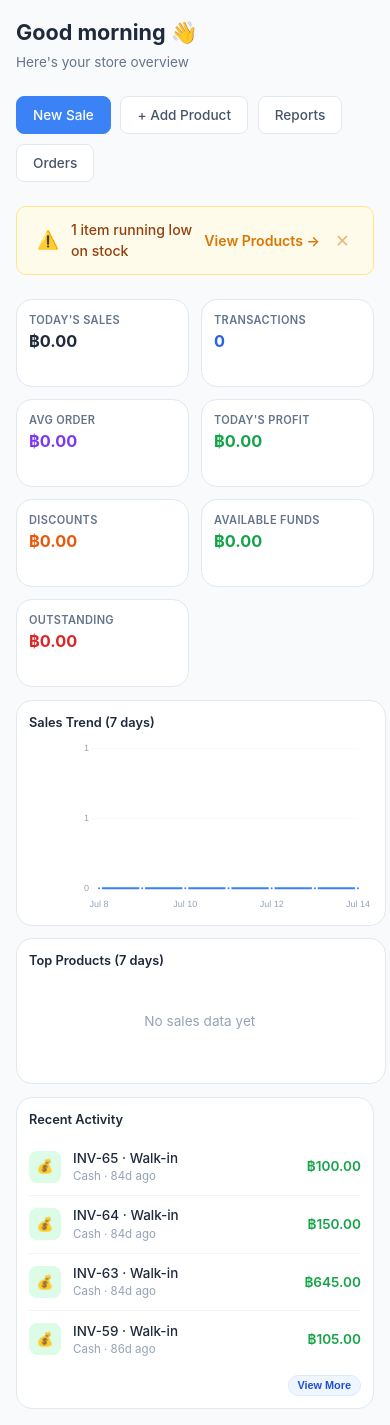
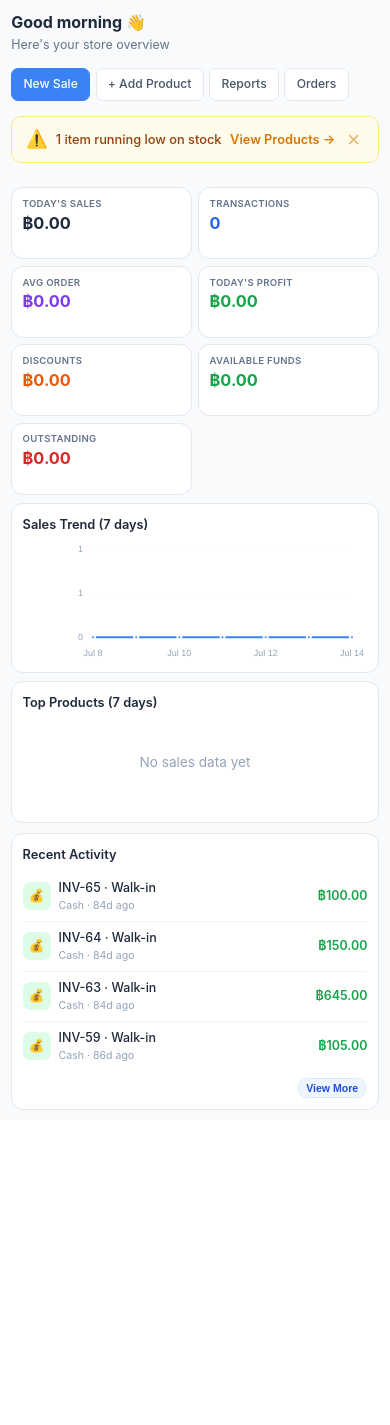
Before and after one commit to kkharal/pos, a Flask app: page / in a window 390 px wide. Shown: the part 56-1481 px from the top of the page. After the commit the page ends 1166 px from the top, so only its background shows below. Run offline with Flask 3, Linux system fonts and the light colour scheme; the visitor is signed in with stand-in values (Sample User, id 1); data comes from the database, SQL or seed files in the repository; data that the repository does not hold is empty.

Commit message:
fix the incompatability for small screen issue (#28)
Co-authored-by: kkharal <kumarar.cumdy@gmail.com>

```diff
--- a/templates/index.html
+++ b/templates/index.html
@@ -55,7 +55,7 @@
         .dash-grid { display: grid; grid-template-columns: 1fr; gap: 1rem; margin-bottom: 1rem; }
 
         /* ===== Cards ===== */
-        .dash-card { background: white; border: 1px solid #e2e8f0; border-radius: 12px; padding: 1.25rem; }
+        .dash-card { background: white; border: 1px solid #e2e8f0; border-radius: 12px; padding: 1.25rem; min-width: 0; overflow: hidden; }
         .dash-card-title { font-size: 0.88rem; font-weight: 600; color: #1e293b; margin-bottom: 1rem; }
 
         /* ===== Top Products ===== */
@@ -97,50 +97,65 @@
             .kpi-grid { grid-template-columns: repeat(3, minmax(0, 1fr)); }
         }
 
+        /* Medium mobile: chart + top products side by side */
+        @media (min-width: 501px) and (max-width: 768px) {
+            .dash-grid { grid-template-columns: 1fr 1fr; gap: 0.6rem; }
+            #salesTrendChart { height: 150px !important; max-height: 150px !important; }
+            #best-sellers-list { max-height: 150px; overflow-y: auto; }
+        }
+
         @media (max-width: 768px) {
-            .dash-layout { padding: 1rem; }
-            .kpi-grid { grid-template-columns: repeat(2, minmax(0, 1fr)); }
-            .kpi-grid { gap: 0.75rem; margin-bottom: 0.85rem; }
-            .kpi-card { min-height: 88px; padding: 0.75rem; border-radius: 16px; }
-            .kpi-value { font-size: 1.02rem; }
-            .kpi-change { font-size: 0.66rem; }
+            .dash-layout { padding: 0.85rem 0.9rem; }
+            .dash-header { margin-bottom: 0.85rem; }
+            .dash-greeting { font-size: 1.1rem; }
+            .dash-subtitle { font-size: 0.78rem; margin-top: 0.1rem; }
 
-            .dash-grid { gap: 0.75rem; margin-bottom: 0.85rem; }
-            .dash-card { padding: 0.75rem; border-radius: 16px; }
-            .dash-card-title { font-size: 0.8rem; margin-bottom: 0.55rem; }
+            .quick-actions { gap: 0.4rem; margin-bottom: 1rem; }
+            .quick-action { padding: 0.42rem 0.8rem; font-size: 0.8rem; border-radius: 7px; }
 
-            #sales-trend-card,
-            #top-products-card {
-                padding: 0.75rem;
-                border-radius: 16px;
-            }
+            .kpi-grid { grid-template-columns: repeat(2, minmax(0, 1fr)); gap: 0.5rem; margin-bottom: 0.65rem; }
+            .kpi-card { min-height: 80px; padding: 0.65rem 0.75rem; border-radius: 12px; }
+            .kpi-label { font-size: 0.63rem; margin-bottom: 0.15rem; }
+            .kpi-value { font-size: 1rem; }
+            .kpi-change { font-size: 0.64rem; }
 
-            #sales-trend-card .dash-card-title,
-            #top-products-card .dash-card-title {
-                font-size: 0.8rem;
-                margin-bottom: 0.55rem;
-            }
+            .dash-grid { gap: 0.65rem; margin-bottom: 0.65rem; }
+            .dash-card { padding: 0.75rem; border-radius: 12px; }
+            .dash-card-title { font-size: 0.8rem; margin-bottom: 0.5rem; }
 
-            #salesTrendChart {
-                height: 172px !important;
-                max-height: 172px !important;
-            }
-
-            #best-sellers-list {
-                max-height: 96px;
-                overflow-y: auto;
-                padding-right: 0.15rem;
-            }
-
-            .top-product { padding: 0.22rem 0; gap: 0.45rem; }
-            .top-product-rank { width: 20px; height: 20px; font-size: 0.66rem; }
+            .top-product { padding: 0.22rem 0; gap: 0.4rem; }
+            .top-product-rank { width: 20px; height: 20px; font-size: 0.64rem; }
             .top-product-name { font-size: 0.76rem; }
             .top-product-stat { font-size: 0.7rem; }
 
-            .card-toggle-btn {
-                font-size: 0.68rem;
-                padding: 0.22rem 0.56rem;
-            }
+            .activity-item { gap: 0.5rem; padding: 0.45rem 0; }
+            .activity-icon { width: 28px; height: 28px; font-size: 0.78rem; border-radius: 7px; }
+            .activity-title { font-size: 0.78rem; }
+            .activity-time { font-size: 0.66rem; }
+            .activity-amount { font-size: 0.78rem; }
+
+            .alert-banner { padding: 0.6rem 0.85rem; font-size: 0.8rem; gap: 0.5rem; }
+            .card-toggle-btn { font-size: 0.66rem; padding: 0.2rem 0.52rem; }
+        }
+
+        /* Small mobile: stacked, ultra compact */
+        @media (max-width: 500px) {
+            .dash-layout { padding: 0.65rem 0.7rem; }
+            .dash-greeting { font-size: 1rem; }
+
+            .quick-actions { gap: 0.35rem; margin-bottom: 0.85rem; flex-wrap: nowrap; overflow-x: auto; scrollbar-width: none; padding-bottom: 0.1rem; }
+            .quick-actions::-webkit-scrollbar { display: none; }
+            .quick-action { padding: 0.38rem 0.7rem; font-size: 0.76rem; white-space: nowrap; flex-shrink: 0; }
+
+            .kpi-grid { gap: 0.4rem; margin-bottom: 0.55rem; }
+            .kpi-card { min-height: 72px; padding: 0.55rem 0.65rem; }
+            .kpi-label { font-size: 0.6rem; }
+            .kpi-value { font-size: 0.92rem; }
+
+            .dash-grid { grid-template-columns: 1fr; gap: 0.5rem; }
+            .dash-card { padding: 0.65rem; }
+            #salesTrendChart { height: 120px !important; max-height: 120px !important; }
+            #best-sellers-list { max-height: 90px; overflow-y: auto; }
         }
     </style>
 </head>
@@ -277,7 +292,7 @@
                 <!-- Sales Trend -->
                 <div class="dash-card" id="sales-trend-card">
                     <div class="dash-card-title">Sales Trend (7 days)</div>
-                    <canvas id="salesTrendChart" style="max-height: 220px;"></canvas>
+                    <canvas id="salesTrendChart" style="max-height:220px;width:100%;display:block;"></canvas>
                 </div>
 
                 <!-- Top Products -->
```
Also changed, not shown: templates/pos.html (+31 -3 lines), templates/reports.html (+7 -1 lines), 3 other files.
